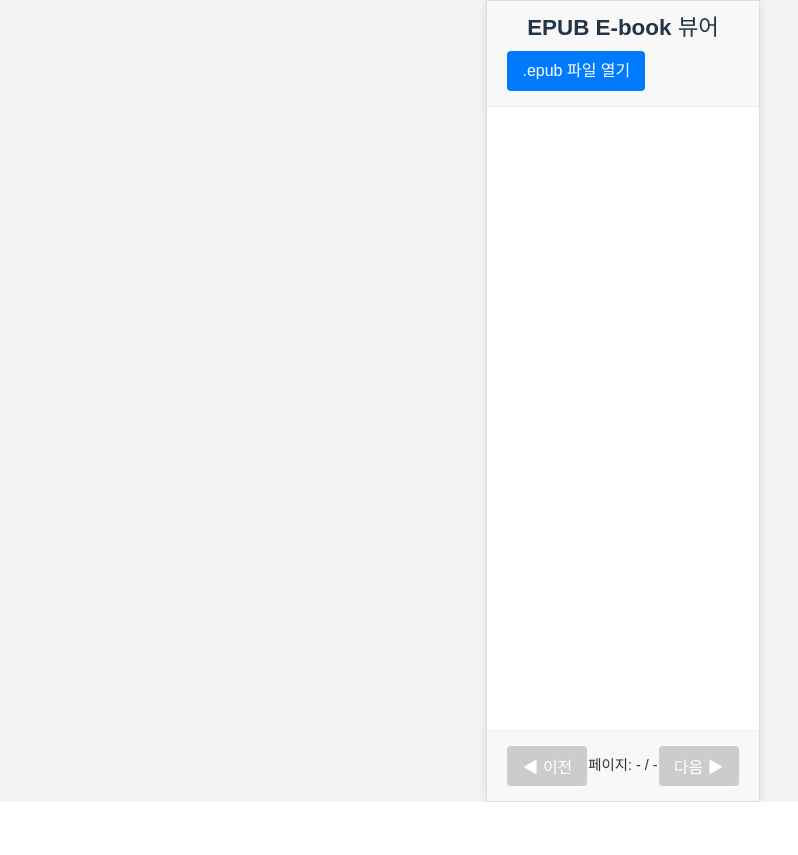
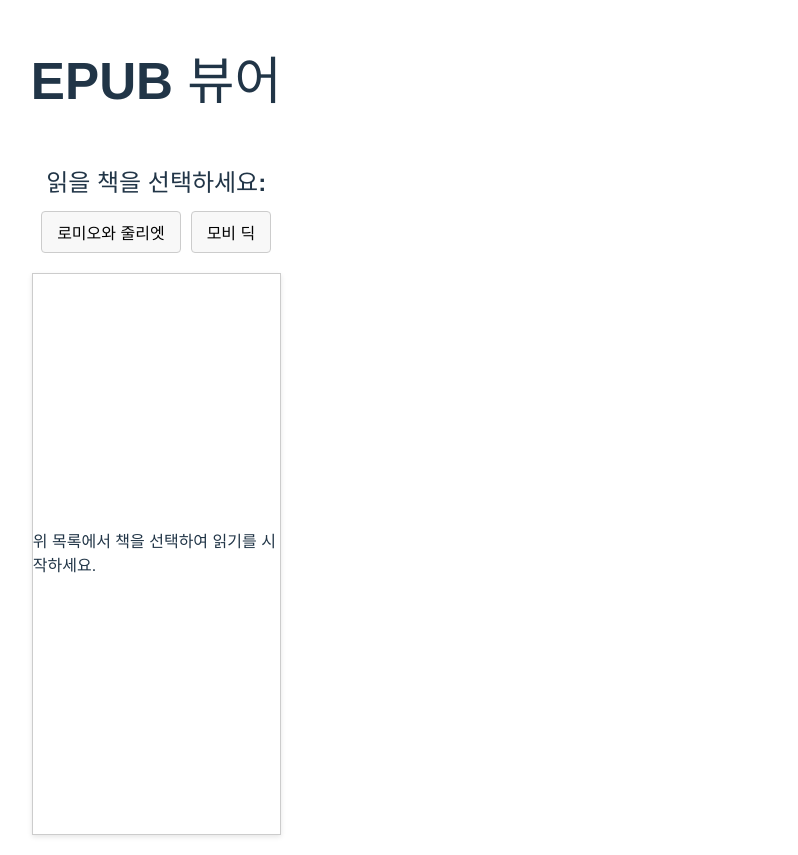
Before and after one commit to Yeongil-Park/epub.js, a React (Vite) app in the folder my-ebook-viewer/: page / in a window 1280 px wide. Shown: the whole page, without its empty margins (18-816 px from the left). Before the commit the page ends 802 px from the top, so only its background shows below. Built offline with nearby package versions, Linux system fonts and the light colour scheme.

Commit message:
feat: public 폴더에서 EPUB 파일 불러오기 기능 구현

```diff
--- a/my-ebook-viewer/src/App.css
+++ b/my-ebook-viewer/src/App.css
@@ -1,125 +1,78 @@
-/* 이전 App.css 내용 유지 */
-body {
-  font-family: sans-serif;
-  margin: 0;
+/* 전체 앱 컨테이너 스타일 */
+.App {
   display: flex;
-  justify-content: center;
-  background-color: #f4f4f4;
+  flex-direction: column; /* 요소들을 세로로 배치 */
+  align-items: center; /* 요소들을 가로축 중앙 정렬 */
+  min-height: 100vh; /* 최소 높이를 화면 전체 높이로 */
+  padding: 20px; /* 앱 내부 여백 */
+  box-sizing: border-box; /* padding이 너비/높이에 포함되도록 */
+  font-family: sans-serif; /* 기본 폰트 설정 */
 }
 
-.ebook-viewer {
-  display: flex;
-  flex-direction: column;
-  width: 100%;
-  max-width: 800px; /* 최대 너비 설정 */
-  height: 100vh; /* 전체 화면 높이 */
-  background-color: white;
-  box-shadow: 0 0 10px rgba(0, 0, 0, 0.1);
-  border: 1px solid #ddd;
-  /* 자식 요소가 부모를 벗어나지 않도록 */
-  position: relative;
-  overflow: hidden; /* 중요: 내부 스크롤 방지 */
+/* 책 선택 영역 스타일 */
+.book-selector {
+  margin-bottom: 20px; /* 아래쪽 여백 */
+  text-align: center; /* 내부 요소 가운데 정렬 */
 }
 
-/* ... (viewer-header, file-input-area, file-upload-button 등 이전 스타일 유지) ... */
-.viewer-header {
-  padding: 15px 20px;
-  border-bottom: 1px solid #eee;
-  background-color: #f8f8f8;
-  /* 헤더가 콘텐츠 위에 뜨지 않도록 z-index 설정 가능 */
-  z-index: 10;
+.book-selector h2 {
+  margin-bottom: 10px; /* 제목 아래 여백 */
 }
 
-.viewer-header h1 {
-  margin: 0 0 10px 0;
-  font-size: 1.4em;
-  text-align: center;
+.book-selector button {
+  margin: 0 5px; /* 버튼 좌우 여백 */
+  padding: 8px 15px; /* 버튼 내부 여백 */
+  cursor: pointer; /* 마우스 커서 모양 변경 */
+  border: 1px solid #ccc; /* 버튼 테두리 */
+  background-color: #f8f8f8; /* 버튼 배경색 */
+  border-radius: 4px; /* 버튼 모서리 둥글게 */
 }
 
-.file-input-area {
-  display: flex;
-  align-items: center;
-  gap: 15px; /* 요소 사이 간격 */
+.book-selector button:hover {
+  background-color: #eee; /* 마우스 올렸을 때 배경색 변경 */
 }
 
-.file-upload-button {
-  display: inline-block;
-  padding: 8px 15px;
-  background-color: #007bff;
-  color: white;
-  border: none;
-  border-radius: 4px;
-  cursor: pointer;
-  transition: background-color 0.2s ease;
+.book-selector button:disabled {
+  cursor: default; /* 비활성화 시 커서 모양 */
+  opacity: 0.6; /* 비활성화 시 투명도 */
+  background-color: #eee; /* 비활성화 시 배경색 */
 }
 
-.file-upload-button:hover {
-  background-color: #0056b3;
+/* EPUB 뷰어 컨테이너 스타일 */
+.viewer-container {
+  width: 80%; /* 너비 설정 */
+  max-width: 800px; /* 최대 너비 제한 */
+  height: 70vh; /* 높이를 화면 높이의 70%로 설정 */
+  border: 1px solid #ccc; /* 테두리 */
+  background-color: #fff; /* 배경색 (텍스트 가독성 위해) */
+  display: flex; /* 내부 요소 정렬 위해 */
+  justify-content: center; /* 메시지 등 가로 중앙 정렬 */
+  align-items: center; /* 메시지 등 세로 중앙 정렬 */
+  box-shadow: 0 2px 5px rgba(0, 0, 0, 0.1); /* 약간의 그림자 효과 */
 }
 
-.file-name-display {
-  font-size: 0.9em;
-  color: #555;
+/* 실제 EPUB 내용이 렌더링될 div 스타일 */
+.epub-viewer {
+  width: 100%; /* 컨테이너 너비에 맞춤 */
+  height: 100%; /* 컨테이너 높이에 맞춤 */
+  overflow: hidden; /* epubjs가 내부 스크롤/페이지네이션 관리 */
 }
 
-.loading-message {
-  color: #007bff;
-  font-size: 0.9em;
-  margin-top: 10px;
+/* 네비게이션 버튼 영역 스타일 */
+.navigation {
+  margin-top: 15px; /* 뷰어 컨테이너와의 간격 */
+  text-align: center; /* 버튼들 가운데 정렬 */
 }
 
-.error-message {
-  color: red;
-  font-size: 0.9em;
-  margin-top: 10px;
+.navigation button {
+  margin: 0 10px; /* 버튼 좌우 여백 */
+  padding: 10px 20px; /* 버튼 내부 여백 */
+  cursor: pointer; /* 마우스 커서 모양 */
+  border: 1px solid #ccc;
+  background-color: #f8f8f8;
+  border-radius: 4px;
 }
 
-/* EPUB 콘텐츠 영역 스타일 수정 */
-.page-content.epub-content {
-  flex-grow: 1; /* 남은 공간 모두 차지 */
-  /* 내부에서 epubjs가 크기를 조절하므로 패딩 제거 또는 조정 */
-  padding: 0;
-  position: relative; /* 내부 절대 위치 요소 기준점 */
-  overflow: hidden; /* epubjs가 스크롤/페이지네이션 관리 */
+.navigation button:hover {
+  background-color: #eee;
 }
-
-/* epubjs가 생성하는 요소들에 대한 기본 스타일 (선택적) */
-.epub-content .epub-view > iframe {
-  border: none; /* iframe 테두리 제거 */
-}
-
-/* ... (viewer-footer 등 이전 스타일 유지) ... */
-.viewer-footer {
-  display: flex;
-  justify-content: space-between;
-  align-items: center;
-  padding: 15px 20px;
-  border-top: 1px solid #eee;
-  background-color: #f8f8f8;
-  /* 푸터가 콘텐츠 위에 뜨지 않도록 z-index 설정 가능 */
-  z-index: 10;
-}
-
-.viewer-footer button {
-  padding: 8px 15px;
-  background-color: #6c757d;
-  color: white;
-  border: none;
-  border-radius: 4px;
-  cursor: pointer;
-  transition: background-color 0.2s ease;
-}
-
-.viewer-footer button:disabled {
-  background-color: #ccc;
-  cursor: not-allowed;
-}
-
-.viewer-footer button:not(:disabled):hover {
-  background-color: #5a6268;
-}
-
-.page-info {
-  font-size: 0.9em;
-  color: #333;
-}
--- a/my-ebook-viewer/src/App.jsx
+++ b/my-ebook-viewer/src/App.jsx
@@ -1,212 +1,103 @@
-import React, { useState, useEffect, useRef, useCallback } from "react";
-import ePub from "epubjs"; // epubjs 라이브러리 임포트
+import React, { useState, useEffect, useRef } from "react";
+import ePub from "epubjs";
 import "./App.css";
 
 function App() {
-  const [fileName, setFileName] = useState("");
-  const [epubBook, setEpubBook] = useState(null); // epubjs Book 객체
-  const [rendition, setRendition] = useState(null); // epubjs Rendition 객체
-  const [location, setLocation] = useState(null); // 현재 위치 (epubjs location)
-  const [totalPages, setTotalPages] = useState(0); // 전체 페이지 수 (근사치)
-  const [currentPage, setCurrentPage] = useState(0); // 현재 페이지 번호 (표시용)
-  const [isLoading, setIsLoading] = useState(false); // 로딩 상태
-  const [error, setError] = useState("");
-  const viewerRef = useRef(null); // EPUB 콘텐츠를 렌더링할 div 참조
+  const [book, setBook] = useState(null);
+  const [rendition, setRendition] = useState(null);
+  const [selectedBookPath, setSelectedBookPath] = useState(null);
+  const viewerRef = useRef(null);
 
-  // 파일 선택 핸들러
-  const handleFileChange = (event) => {
-    const file = event.target.files[0];
-    if (file) {
-      if (!file.name.toLowerCase().endsWith(".epub")) {
-        setError("'.epub' 파일만 열 수 있습니다.");
-        setFileName("");
-        setEpubBook(null); // 이전 책 정보 초기화
-        setRendition(null);
-        if (viewerRef.current) viewerRef.current.innerHTML = ""; // 뷰어 내용 지우기
-        event.target.value = null;
+  const availableBooks = [
+    { title: "로미오와 줄리엣", path: "/books/romeo.epub" },
+    { title: "모비 딕", path: "/books/moby-dick.epub" },
+  ];
+
+  useEffect(() => {
+    if (!selectedBookPath) {
       return;
     }
 
-      setIsLoading(true);
-      setError("");
-      setFileName(file.name);
+    let newBook, newRendition;
 
-      // 이전 Rendition 정리 (중요)
-      if (rendition) {
-        rendition.destroy();
-        setRendition(null);
-      }
+    const loadBook = async () => {
+      try {
+        newBook = ePub(selectedBookPath);
+        setBook(newBook);
+
         if (viewerRef.current) {
-        viewerRef.current.innerHTML = ""; // 이전 내용 클리어
-      }
-
-      const reader = new FileReader();
-      reader.onload = (e) => {
-        const book = ePub(e.target.result); // ArrayBuffer로 EPUB 로드
-        setEpubBook(book);
-
-        // 뷰어 div가 준비되었는지 확인 후 렌더링
-        if (viewerRef.current) {
-          // Rendition 생성 및 상태 저장
-          const newRendition = book.renderTo(viewerRef.current, {
+          newRendition = await newBook.renderTo(viewerRef.current, {
             width: "100%",
             height: "100%",
-            // flow: "scrolled-doc", // 스크롤 모드 필요 시 주석 해제
-            // manager: "continuous" // 스크롤 모드와 함께 사용
           });
           setRendition(newRendition);
-
-          // 첫 페이지 표시
-          newRendition.display();
-
-          // 위치 정보(페이지 번호 등)를 위한 이벤트 리스너 설정
-          newRendition.on("relocated", (location) => {
-            // console.log('Relocated:', location); // 디버깅용
-            setLocation(location); // 전체 위치 정보 저장
-            // locations 정보가 로드된 후 페이지 번호 계산 시도
-            if (
-              book.locations &&
-              book.locations.length() > 0 &&
-              location.start.cfi
-            ) {
-              const currentPageNum = book.locations.locationFromCfi(
-                location.start.cfi
-              );
-              // locationFromCfi는 0부터 시작하는 인덱스를 반환하므로 +1
-              setCurrentPage(currentPageNum + 1);
-            } else {
-              // locations가 준비 안되었을 때는 CFI 기반으로 대략적 표시
-              setCurrentPage(location.start.displayed.page);
+          await newRendition.display();
         }
-          });
-
-          // 전체 페이지 수 계산 (비동기, 근사치)
-          book.ready
-            .then(() => {
-              return book.locations.generate(1024); // 숫자가 클수록 정확하지만 느려짐
-            })
-            .then((locations) => {
-              // console.log('Locations generated:', locations.length); // 디버깅용
-              setTotalPages(book.locations.length());
-              // 초기 페이지 번호 다시 설정 (locations 생성 후)
-              if (location && location.start.cfi) {
-                const currentPageNum = book.locations.locationFromCfi(
-                  location.start.cfi
-                );
-                setCurrentPage(currentPageNum + 1);
-              } else if (rendition && rendition.location) {
-                // locations 생성 후 현재 rendition 위치로 다시 시도
-                const currentPageNum = book.locations.locationFromCfi(
-                  rendition.location.start.cfi
-                );
-                setCurrentPage(currentPageNum + 1);
-              }
-            })
-            .catch((err) => console.error("Location generation error:", err));
-
-          setIsLoading(false);
-        } else {
-          setError("뷰어 영역을 찾을 수 없습니다.");
-          setIsLoading(false);
+      } catch (error) {
+        console.error("EPUB 로딩 오류:", error);
+        // 오류 처리: 사용자에게 오류 메시지 표시 또는 다른 적절한 조치
       }
     };
 
-      reader.onerror = (e) => {
-        console.error("파일 읽기 오류:", e);
-        setError("파일을 읽는 중 오류가 발생했습니다.");
-        setIsLoading(false);
-        setFileName("");
-        setEpubBook(null);
+    loadBook();
+
+    return () => {
+      if (newRendition) {
+        newRendition.destroy();
+      }
+      if (newBook) {
+        newBook.destroy();
+      }
     };
+  }, [selectedBookPath]);
 
-      reader.readAsArrayBuffer(file); // EPUB은 ArrayBuffer로 읽어야 함
-    } else {
-      // 파일 선택 취소
-      setFileName("");
-      setError("");
-      // 이전 책 정보 초기화
+  const prevPage = () => {
     if (rendition) {
-        rendition.destroy();
-      }
-      setEpubBook(null);
-      setRendition(null);
-      if (viewerRef.current) viewerRef.current.innerHTML = "";
+      rendition.prev();
     }
   };
 
-  // 이전 페이지 이동
-  const goToPrevPage = useCallback(() => {
-    if (rendition) {
-      rendition.prev();
-    }
-  }, [rendition]);
-
-  // 다음 페이지 이동
-  const goToNextPage = useCallback(() => {
+  const nextPage = () => {
     if (rendition) {
       rendition.next();
     }
-  }, [rendition]);
+  };
 
-  // 컴포넌트 언마운트 시 Rendition 정리 (메모리 누수 방지)
-  useEffect(() => {
-    return () => {
-      if (rendition) {
-        rendition.destroy();
-      }
-      if (epubBook) {
-        epubBook.destroy(); // epub.js 0.3.93+
-      }
+  const handleBookSelect = (path) => {
+    setSelectedBookPath(path);
   };
-  }, [rendition, epubBook]); // rendition 또는 epubBook이 변경될 때 이전 것을 정리
 
   return (
-    <div className="ebook-viewer">
-      <header className="viewer-header">
-        <h1>EPUB E-book 뷰어</h1>
-        <div className="file-input-area">
-          <label htmlFor="file-upload" className="file-upload-button">
-            .epub 파일 열기
-          </label>
-          <input
-            id="file-upload"
-            type="file"
-            accept=".epub" // epub 파일만 허용
-            onChange={handleFileChange}
-            style={{ display: "none" }}
-          />
-          {fileName && (
-            <span className="file-name-display">열린 파일: {fileName}</span>
+    <div className="App">
+      <h1>EPUB 뷰어</h1>
+
+      <div className="book-selector">
+        <h2>읽을 책을 선택하세요:</h2>
+        {availableBooks.map((bookInfo) => (
+          <button
+            key={bookInfo.path}
+            onClick={() => handleBookSelect(bookInfo.path)}
+            disabled={selectedBookPath === bookInfo.path}
+          >
+            {bookInfo.title}
+          </button>
+        ))}
+      </div>
+
+      <div className="viewer-container">
+        {selectedBookPath ? (
+          <div ref={viewerRef} className="epub-viewer"></div>
+        ) : (
+          <p>위 목록에서 책을 선택하여 읽기를 시작하세요.</p>
         )}
       </div>
-        {isLoading && (
-          <p className="loading-message">EPUB 파일을 로딩 중입니다...</p>
+
+      {selectedBookPath && (
+        <div className="navigation">
+          <button onClick={prevPage}>이전 페이지</button>
+          <button onClick={nextPage}>다음 페이지</button>
+        </div>
       )}
-        {error && <p className="error-message">{error}</p>}
-      </header>
-
-      {/* EPUB 콘텐츠가 렌더링될 영역 */}
-      <main className="page-content epub-content" ref={viewerRef}></main>
-
-      <footer className="viewer-footer">
-        <button
-          onClick={goToPrevPage}
-          disabled={isLoading || !rendition || (location && location.atStart)}
-        >
-          ◀ 이전
-        </button>
-        <span className="page-info">
-          {/* location.pages는 현재 화면에 보이는 페이지 수 이므로 totalPages 사용 */}
-          페이지: {currentPage > 0 ? currentPage : "-"} /{" "}
-          {totalPages > 0 ? totalPages : "-"}
-        </span>
-        <button
-          onClick={goToNextPage}
-          disabled={isLoading || !rendition || (location && location.atEnd)}
-        >
-          다음 ▶
-        </button>
-      </footer>
     </div>
   );
 }
```
Also changed, not shown: 2 other files (tests, documents, lock files or other folders). Lines whose indentation alone changed are shown as unchanged.
